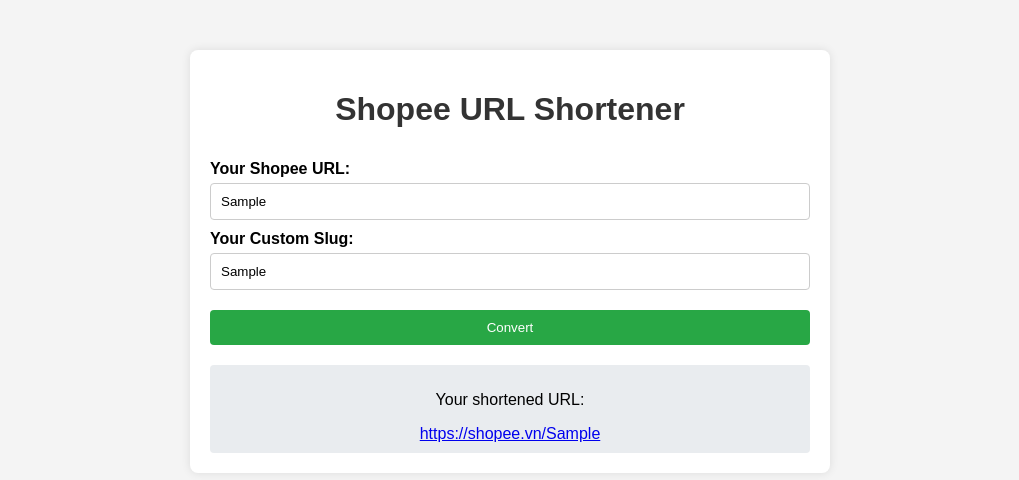
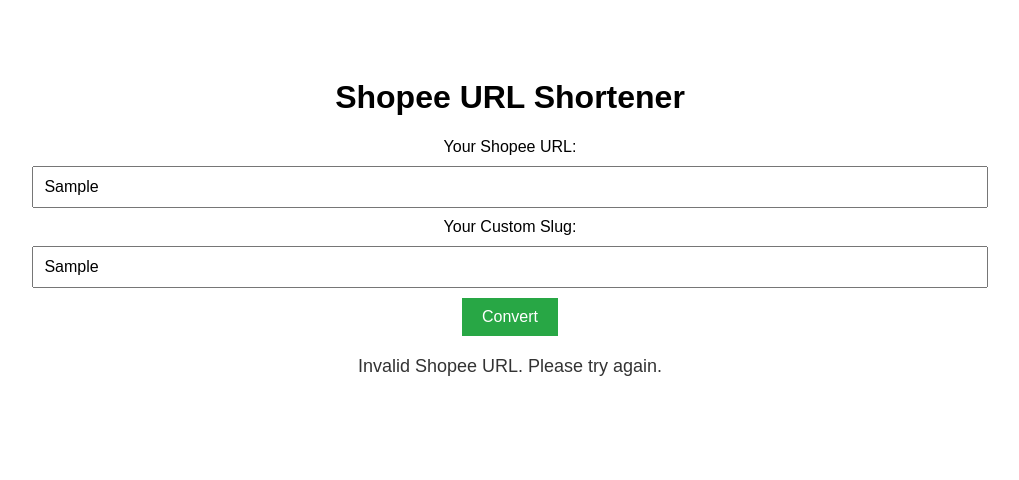
Before and after one commit to luutru900/seoshopee, a plain HTML site: page index.html in a window 1280 px wide. Both pictures are taken after typing "Sample", "Sample" into the empty fields and a click on the button "Convert". Shown: the whole page, without its empty margins (130-1149 px from the left). Drawn offline with Linux system fonts and the light colour scheme.

Commit message:
Update index.html

```diff
--- a/index.html
+++ b/index.html
@@ -3,102 +3,83 @@
 <head>
     <meta charset="UTF-8">
     <meta name="viewport" content="width=device-width, initial-scale=1.0">
-    <meta http-equiv="X-UA-Compatible" content="ie=edge">
     <title>Shopee URL Shortener</title>
     <style>
         body {
             font-family: Arial, sans-serif;
-            background-color: #f4f4f4;
-            margin: 0;
-            padding: 0;
-        }
-        .container {
-            max-width: 600px;
-            margin: 50px auto;
-            background: #fff;
-            padding: 20px;
-            box-shadow: 0 0 10px rgba(0, 0, 0, 0.1);
-            border-radius: 8px;
-        }
-        h1 {
             text-align: center;
-            color: #333;
-        }
-        form {
-            display: flex;
-            flex-direction: column;
-        }
-        label {
-            margin-top: 10px;
-            font-weight: bold;
+            padding: 50px;
         }
         input[type="text"] {
+            width: 80%;
             padding: 10px;
-            margin-top: 5px;
-            border: 1px solid #ccc;
-            border-radius: 4px;
+            margin: 10px 0;
+            font-size: 16px;
         }
         button {
-            margin-top: 20px;
-            padding: 10px;
+            padding: 10px 20px;
+            font-size: 16px;
             background-color: #28a745;
             color: white;
             border: none;
-            border-radius: 4px;
             cursor: pointer;
         }
         button:hover {
             background-color: #218838;
         }
-        .result {
+        .output {
             margin-top: 20px;
-            padding: 10px;
-            background-color: #e9ecef;
-            border-radius: 4px;
-            text-align: center;
+            font-size: 18px;
+            color: #333;
         }
-        @media (max-width: 600px) {
-            .container {
-                padding: 15px;
-            }
+        .output a {
+            color: #007bff;
+            text-decoration: none;
+        }
+        .output a:hover {
+            text-decoration: underline;
         }
     </style>
 </head>
 <body>
 
-<div class="container">
     <h1>Shopee URL Shortener</h1>
-    <form id="urlForm">
-        <label for="urlInput">Your Shopee URL:</label>
-        <input type="text" id="urlInput" placeholder="Enter your Shopee URL" required>
 
-        <label for="slugInput">Your Custom Slug:</label>
-        <input type="text" id="slugInput" placeholder="Enter your custom slug" required>
+    <div>
+        <label for="original-url">Your Shopee URL:</label><br>
+        <input type="text" id="original-url" placeholder="Enter Shopee URL">
+    </div>
 
-        <button type="submit">Convert</button>
-    </form>
+    <div>
+        <label for="custom-slug">Your Custom Slug:</label><br>
+        <input type="text" id="custom-slug" placeholder="Enter custom slug">
+    </div>
 
-    <div class="result" id="result" style="display: none;">
-        <p>Your shortened URL:</p>
-        <a href="#" id="shortenedUrl" target="_blank"></a>
-    </div>
-</div>
+    <button onclick="generateURL()">Convert</button>
 
-<script>
-    document.getElementById('urlForm').addEventListener('submit', function(e) {
-        e.preventDefault();
-        const url = document.getElementById('urlInput').value;
-        const slug = document.getElementById('slugInput').value;
+    <div class="output" id="output"></div>
 
-        // Tạo link ngắn gọn
-        let baseUrl = 'https://shopee.vn/';
-        let shortenedUrl = `${baseUrl}${slug}`;
+    <script>
+        function generateURL() {
+            // Get the original URL and custom slug from the user input
+            const originalURL = document.getElementById('original-url').value;
+            const customSlug = document.getElementById('custom-slug').value;
 
-        document.getElementById('shortenedUrl').textContent = shortenedUrl;
-        document.getElementById('shortenedUrl').href = shortenedUrl;
-        document.getElementById('result').style.display = 'block';
-    });
-</script>
+            // Extract the product ID and seller ID from the original Shopee URL
+            const urlParts = originalURL.split('/product/');
+            if (urlParts.length > 1) {
+                const ids = urlParts[1].split('?')[0]; // Get the part after '/product/' and before '?'
+
+                // Generate the new shortened URL
+                const newURL = `https://shopee.vn/${customSlug}-i.${ids}`;
+
+                // Display the shortened URL
+                document.getElementById('output').innerHTML = `Your shortened URL: <a href="${newURL}" target="_blank">${newURL}</a>`;
+            } else {
+                document.getElementById('output').innerHTML = "Invalid Shopee URL. Please try again.";
+            }
+        }
+    </script>
 
 </body>
 </html>
```
